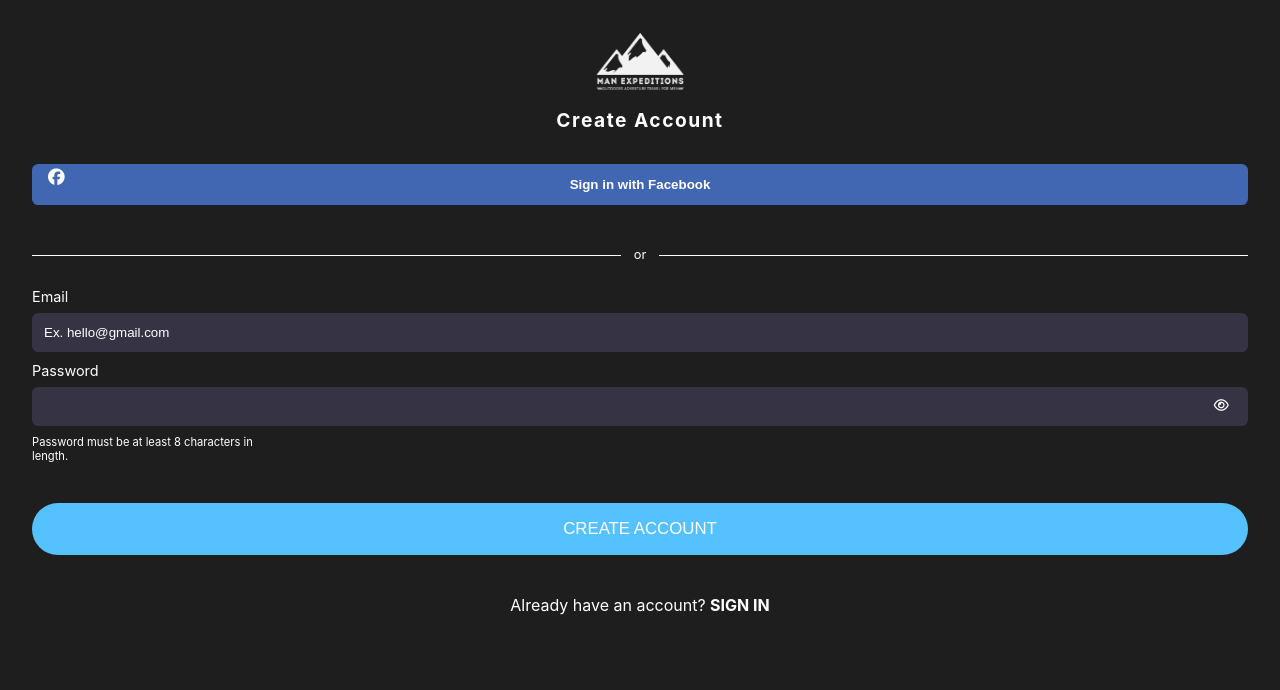
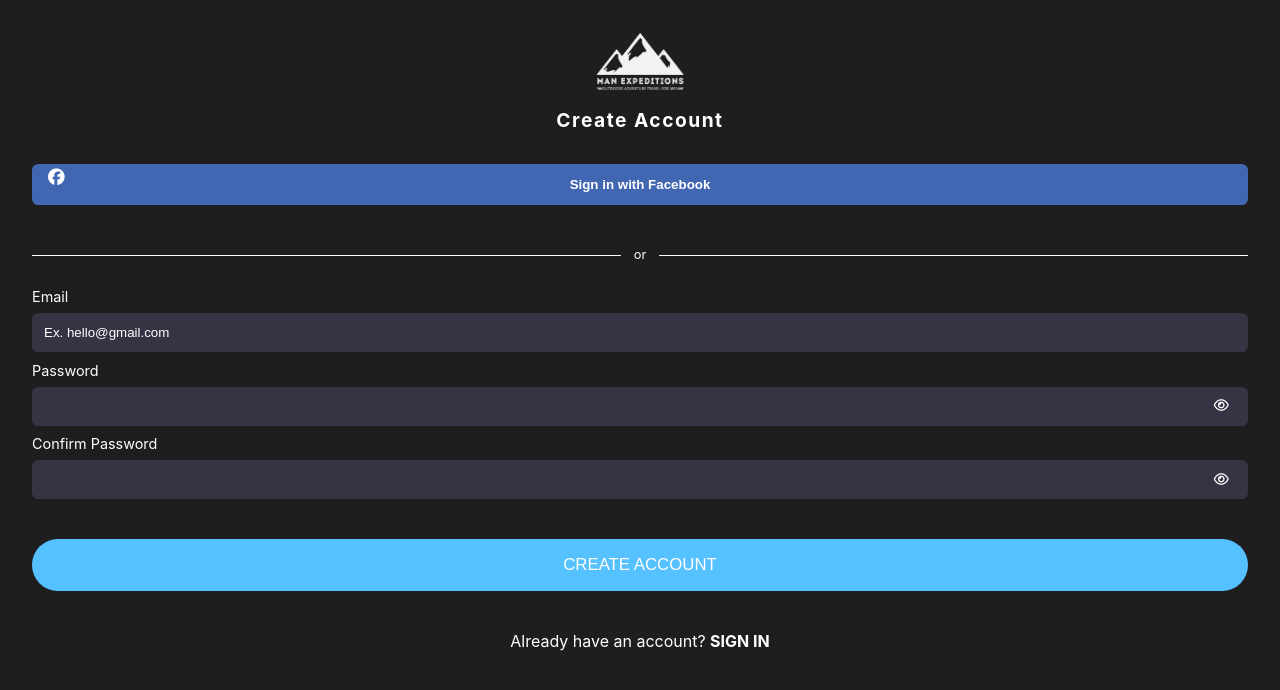
Before and after one commit to ManExpeditions/man-ex-app, a React (Create React App) app in the folder client/: page /register in a window 1280 px wide. Shown: the top 690 px of the page. Built offline with nearby package versions, Linux system fonts and the light colour scheme.

Commit message:
:sparkles: feat: validate inputs when creating account

```diff
--- a/client/package.json
+++ b/client/package.json
@@ -11,7 +11,8 @@
     "react-dom": "^17.0.2",
     "react-redux": "^7.2.3",
     "react-router-dom": "^5.3.0",
-    "react-scripts": "^4.0.3"
+    "react-scripts": "^4.0.3",
+    "validator": "^13.6.0"
   },
   "scripts": {
     "start": "react-scripts start",
--- a/client/src/pages/RegisterPage/RegisterPage.js
+++ b/client/src/pages/RegisterPage/RegisterPage.js
@@ -1,9 +1,36 @@
-import React from "react";
+import React, { useState } from "react";
 import { Link } from "react-router-dom";
 import InputBox from "../../components/InputBox/InputBox";
 import styles from "./RegisterPage.module.css";
+import Validator from "../../utils/InputValidator";
 
 export default function RegisterPage() {
+  const [email, setEmail] = useState("");
+  const [password, setPassword] = useState("");
+  const [confirmPassword, setConfirmPassword] = useState("");
+
+  const [emailValidationError, setEmailValidationError] = useState("");
+  const [passwordValidationError, setPasswordValidationError] = useState("");
+  const [passwordMatchError, setPasswordMatchError] = useState("");
+
+  const inputValidator = new Validator();
+
+  const onCreateAccountHandler = () => {
+    setEmailValidationError(inputValidator.isEmail(email));
+    setPasswordValidationError(inputValidator.isPassword(password));
+    setPasswordMatchError(
+      inputValidator.areEqual(
+        password,
+        confirmPassword,
+        "Passwords do not match"
+      )
+    );
+
+    if (!emailValidationError || !passwordValidationError) {
+      // TODO: Create user account logic.
+    }
+  };
+
   return (
     <div className={styles.wrapper}>
       <img
@@ -20,14 +47,32 @@ export default function RegisterPage() {
         <span>or</span>
       </p>
       <main>
-        <InputBox label="Email" placeholder="Ex. hello@gmail.com"></InputBox>
+        <InputBox
+          label="Email"
+          placeholder="Ex. hello@gmail.com"
+          inputState={email}
+          setInputState={setEmail}
+          inputValidationError={emailValidationError}
+        ></InputBox>
         <InputBox
           label="Password"
           type="password"
-          belowInputText="Password must be at least 8 characters in length."
+          inputState={password}
+          setInputState={setPassword}
+          inputValidationError={passwordValidationError}
+        ></InputBox>
+        <InputBox
+          label="Confirm Password"
+          type="password"
+          inputState={confirmPassword}
+          setInputState={setConfirmPassword}
+          inputValidationError={passwordMatchError}
         ></InputBox>
       </main>
-      <button className={`btn btn-primary ${styles.action_button}`}>
+      <button
+        className={`btn btn-primary ${styles.action_button}`}
+        onClick={onCreateAccountHandler}
+      >
         Create Account
       </button>
       <p className={styles.existing_account}>
```
Also changed, not shown: 1 other file (tests, documents, lock files or other folders).
